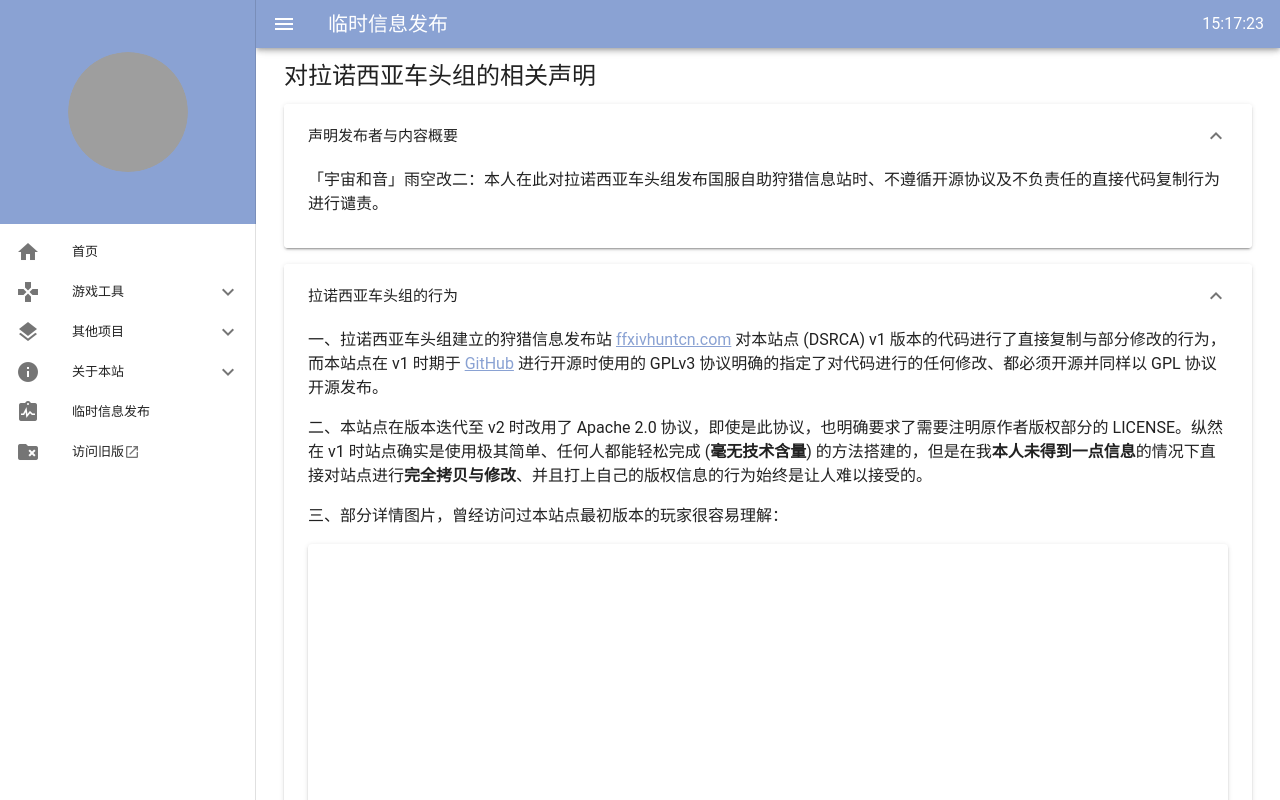
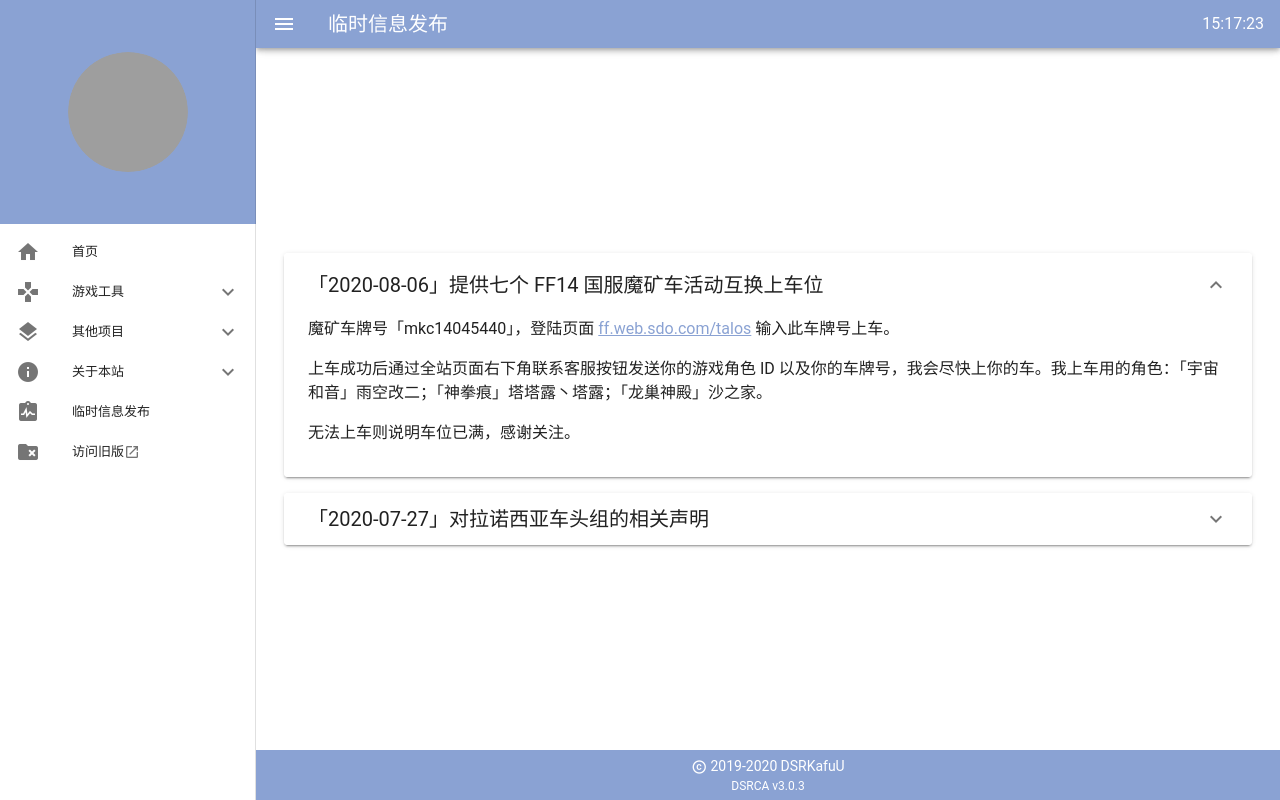
Before and after one commit to fossabot/dsr-tools, a Vue app: page /temp in a window 1280 px wide. Shown: the top 800 px of the page. Built offline with nearby package versions, Linux system fonts and the light colour scheme; grey boxes are pictures that could not be loaded.

Commit message:
Update temp info

```diff
--- a/src/views/Temp.vue
+++ b/src/views/Temp.vue
@@ -1,35 +1,50 @@
 <template>
-  <v-container class="fill-height px-10" fluid>
-    <v-row>
-      <span class="text-h5 py-3">对拉诺西亚车头组的相关声明</span>
-    </v-row>
+  <v-container class="fill-height px-10 py-7" fluid>
     <v-row>
       <v-expansion-panels v-model="panel" multiple>
         <v-expansion-panel>
-          <v-expansion-panel-header>声明发布者与内容概要</v-expansion-panel-header>
+          <v-expansion-panel-header>「2020-08-06」提供七个 FF14 国服魔矿车活动互换上车位</v-expansion-panel-header>
           <v-expansion-panel-content>
-            <p>「宇宙和音」雨空改二：本人在此对拉诺西亚车头组发布国服自助狩猎信息站时、不遵循开源协议及不负责任的直接代码复制行为进行谴责。</p>
+            <p>
+              魔矿车牌号「mkc14045440」，登陆页面
+              <a
+                href="https://ff.web.sdo.com/talos"
+                target="_blank"
+              >ff.web.sdo.com/talos</a> 输入此车牌号上车。
+            </p>
+            <p>上车成功后通过全站页面右下角联系客服按钮发送你的游戏角色 ID 以及你的车牌号，我会尽快上你的车。我上车用的角色：「宇宙和音」雨空改二；「神拳痕」塔塔露丶塔露；「龙巢神殿」沙之家。</p>
+            <p>无法上车则说明车位已满，感谢关注。</p>
           </v-expansion-panel-content>
         </v-expansion-panel>
         <v-expansion-panel>
-          <v-expansion-panel-header>拉诺西亚车头组的行为</v-expansion-panel-header>
+          <v-expansion-panel-header>「2020-07-27」对拉诺西亚车头组的相关声明</v-expansion-panel-header>
           <v-expansion-panel-content>
             <p>
               一、拉诺西亚车头组建立的狩猎信息发布站
-              <a href="https://ffxivhuntcn.com/LaNoscea.html" target="_blank">ffxivhuntcn.com</a> 对本站点 (DSRCA) v1 版本的代码进行了直接复制与部分修改的行为，而本站点在 v1 时期于
               <a
-                href="https://github.com/amzrk2/dsrca-source/tree/53b4662907176429cd26ae751423ddb7bbacd193" target="_blank"
+                href="https://ffxivhuntcn.com/LaNoscea.html"
+                target="_blank"
+              >ffxivhuntcn.com</a> 对本站点 (DSRCA) v1 版本的代码进行了直接复制与部分修改的行为，而本站点在 v1 时期于
+              <a
+                href="https://github.com/amzrk2/dsrca-source/tree/53b4662907176429cd26ae751423ddb7bbacd193"
+                target="_blank"
               >GitHub</a> 进行开源时使用的 GPLv3 协议明确的指定了对代码进行的任何修改、都必须开源并同样以 GPL 协议开源发布。
             </p>
-            <p>二、本站点在版本迭代至 v2 时改用了 Apache 2.0 协议，即使是此协议，也明确要求了需要注明原作者版权部分的 LICENSE。纵然在 v1
-                时站点确实是使用极其简单、任何人都能轻松完成 (<strong>毫无技术含量</strong>) 的方法搭建的，但是在我<strong>本人未得到一点信息</strong>的情况下直接对站点进行<strong>完全拷贝与修改</strong>、并且打上自己的版权信息的行为始终是让人难以接受的。</p>
+            <p>
+              二、本站点在版本迭代至 v2 时改用了 Apache 2.0 协议，即使是此协议，也明确要求了需要注明原作者版权部分的 LICENSE。纵然在 v1
+              时站点确实是使用极其简单、任何人都能轻松完成 (
+              <strong>毫无技术含量</strong>) 的方法搭建的，但是在我
+              <strong>本人未得到一点信息</strong>的情况下直接对站点进行
+              <strong>完全拷贝与修改</strong>、并且打上自己的版权信息的行为始终是让人难以接受的。
+            </p>
             <p>三、部分详情图片，曾经访问过本站点最初版本的玩家很容易理解：</p>
             <v-card class="mx-auto mb-2">
               <v-img src="/temp/temp_01.png" contain></v-img>
               <v-card-subtitle>
                 代码结构，相同的本站源代码请见
                 <a
-                  href="https://github.com/amzrk2/dsrca-source/tree/53b4662907176429cd26ae751423ddb7bbacd193/layouts" target="_blank"
+                  href="https://github.com/amzrk2/dsrca-source/tree/53b4662907176429cd26ae751423ddb7bbacd193/layouts"
+                  target="_blank"
                 >这里</a>
               </v-card-subtitle>
             </v-card>
@@ -42,12 +57,16 @@
               <v-card-subtitle>复制代码时未改变 Google Analytics 的 UA，使得这边只能更换新的 UA 避免数据混乱</v-card-subtitle>
             </v-card>
             <p>
-              四、本文只针对<strong>拉诺西亚车头组</strong>，并不针对全体狩猎车头组成员。在尝试发布旧站点后为了确保网站更新的及时与信息准确，<strong>其他车头组成员</strong>曾经联系到我并建立了
+              四、本文只针对
+              <strong>拉诺西亚车头组</strong>，并不针对全体狩猎车头组成员。在尝试发布旧站点后为了确保网站更新的及时与信息准确，
+              <strong>其他车头组成员</strong>曾经联系到我并建立了
               <a href="http://ffxivhunt.cn" target="_blank">ffxivhunt.cn</a> 这个官方站点，作为一个普通玩家非常感谢他们的付出；但同时我自己也依旧在更新这个站点，也是为了在建立站点的时候提升自己的能力，希望能帮助到一些人。
             </p>
             <p>
               五、以下为写下这些文字时候的拉诺西亚车头组发布站网络快照
-              <a href="https://web.archive.org/web/20200727090813/https://ffxivhuntcn.com/LaNoscea.html">https://web.archive.org/web/20200727090813/https://ffxivhuntcn.com/LaNoscea.html</a>
+              <a
+                href="https://web.archive.org/web/20200727090813/https://ffxivhuntcn.com/LaNoscea.html"
+              >https://web.archive.org/web/20200727090813/https://ffxivhuntcn.com/LaNoscea.html</a>
             </p>
           </v-expansion-panel-content>
         </v-expansion-panel>
@@ -61,11 +80,14 @@ export default {
   name: 'Temp',
   data() {
     return {
-      panel: [0, 1, 2],
+      panel: [0],
     };
   },
 };
 </script>
 
 <style lang="scss" scoped>
+::v-deep .v-expansion-panel-header {
+  font-size: 1.25rem;
+}
 </style>
--- a/src/views/game/FFXIV.vue
+++ b/src/views/game/FFXIV.vue
@@ -11,7 +11,7 @@
         <v-progress-circular indeterminate color="primary"></v-progress-circular>
       </v-overlay>
 
-      <!-- <temp-alert info="对拉诺西亚车头组的相关声明"></temp-alert> -->
+      <temp-alert info="提供七个 FF14 国服魔矿车活动互换上车位"></temp-alert>
 
       <v-tab-item key="tab-0" value="tab-0">
         <v-container class="pa-10">
@@ -67,14 +67,13 @@
 import axios from 'axios';
 import CDN from '@/plugins/cdn';
 import storage from '@/plugins/storage';
-
-// import TempAlert from '../../components/TempAlert.vue';
+import TempAlert from '../../components/TempAlert.vue';
 
 export default {
   name: 'FFXIV',
-  // components: {
-  //   TempAlert,
-  // },
+  components: {
+    TempAlert,
+  },
   data() {
     return {
       loading: true,
```
